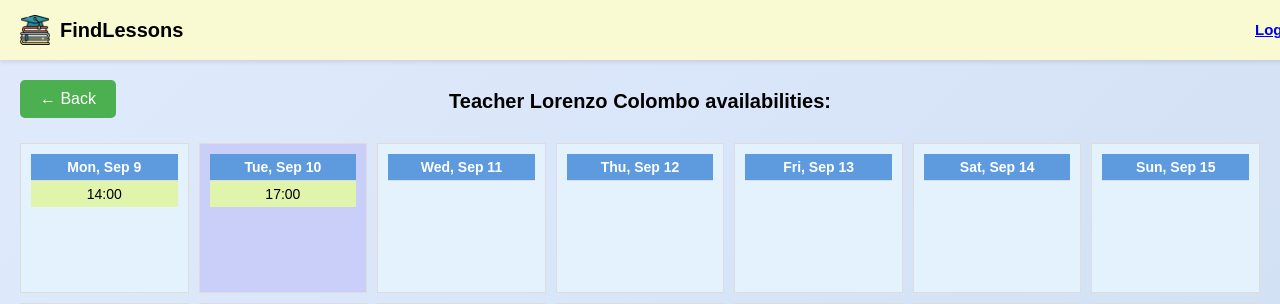
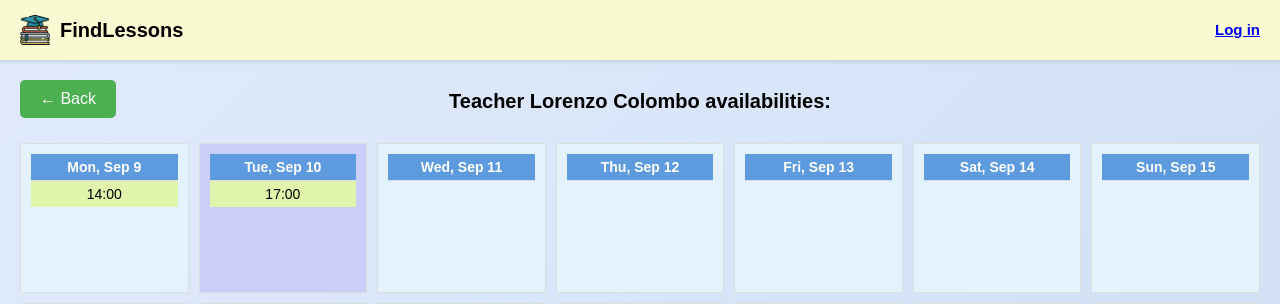
Before and after one commit to ch-fano/findLessons, a Django app: page /reservation/availability/276/ in a window 1280 px wide. Shown: the top 304 px of the page. Run offline with Django 5.2, Linux system fonts and the light colour scheme; data comes from the database, SQL or seed files in the repository; both versions use the stored data as it was after the commit; some libraries are stand-ins or nearby versions.

Commit message:
Change the error message and fixed align in the calendar.html

```diff
--- a/reservation/templates/reservation/calendar.html
+++ b/reservation/templates/reservation/calendar.html
@@ -215,7 +215,7 @@
     {% else %}
         <form id="login-form" method="post" action="{% url 'login' %}">
             {% csrf_token %}
-            <a href="{% url 'login' %}" class="login">
+            <a href="{% url 'login' %}" class="login align-link-profile">
                 Log in
             </a>
         </form>
--- a/templates/registration/login.html
+++ b/templates/registration/login.html
@@ -88,7 +88,7 @@
     <input type="button" value="← Back" onClick="history.go(-1);" class="btn-custom back-button">
     {% if user.is_authenticated %}
         <div class="full-page-container">
-            <h1> Already logged in !!!</h1>
+            <h1> Access denied!!!</h1>
             <img src="{% static 'imgs/access_denied.png' %}" alt="Access Denied Image">
         </div>
     {% else %}
```
Also changed, not shown: db.sqlite3.
